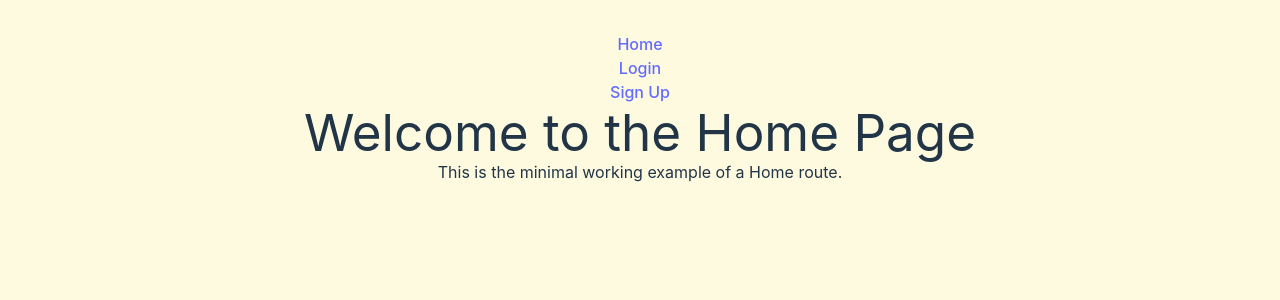
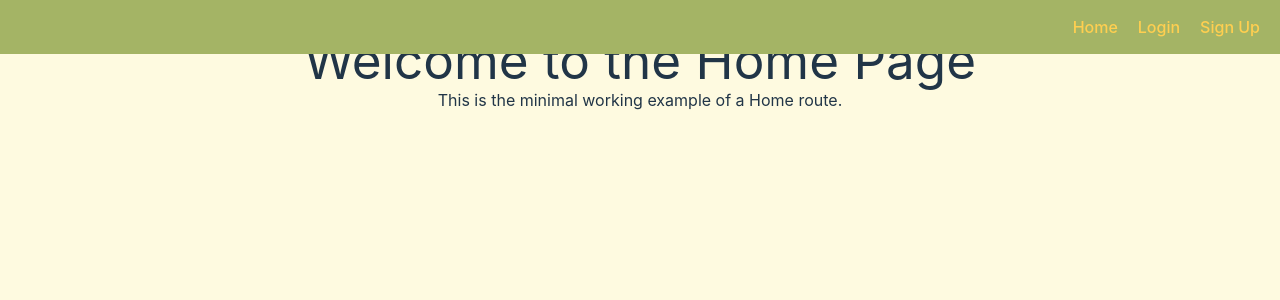
Before and after one commit to santiagosommer/milpa-frontend, a React (Vite) app: page / in a window 1280 px wide. Shown: the top 300 px of the page. Built offline with nearby package versions, Linux system fonts and the light colour scheme.

Commit message:
added layout with home, login and sign up button

```diff
--- /dev/null
+++ b/src/components/Layout.css
@@ -0,0 +1,26 @@
+  /* Hace que el nav se mantenga en la parte superior */
+  nav {
+    position: fixed; /* Lo fija en la parte superior */
+    top: 0;
+    left: 0;
+    width: 100%;
+    padding: 15px 20px;
+    z-index: 1000; /* Para que quede sobre otros elementos */
+    background-color: #A4B465;
+  }
+
+  /* Estilo básico para los links */
+  nav ul {
+    display: flex;
+    justify-content: flex-end;
+    gap: 20px;
+    padding: 0;
+  }
+
+  nav a {
+    color: #FFCF50;
+  }
+
+  nav a:hover {
+    color: var(--color-btn-secondary-light-hover);
+  }
--- a/src/components/Layout.tsx
+++ b/src/components/Layout.tsx
@@ -1,4 +1,6 @@
 import { Outlet, Link } from "react-router-dom";
+
+import './Layout.css';
 
 const Layout = () => {
   return (
```
